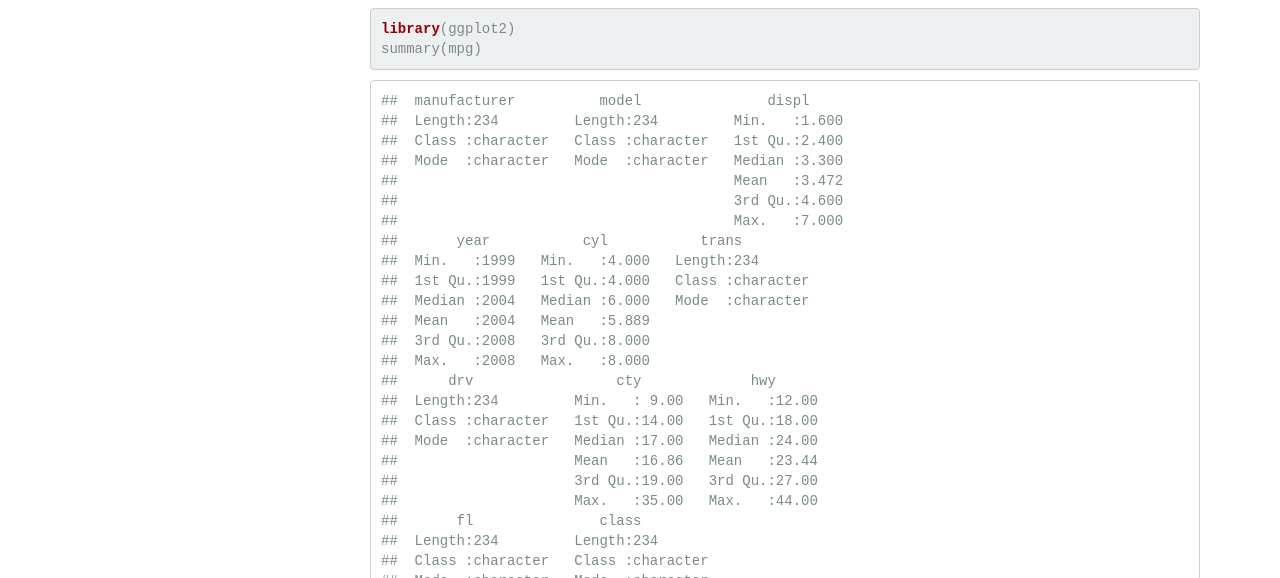
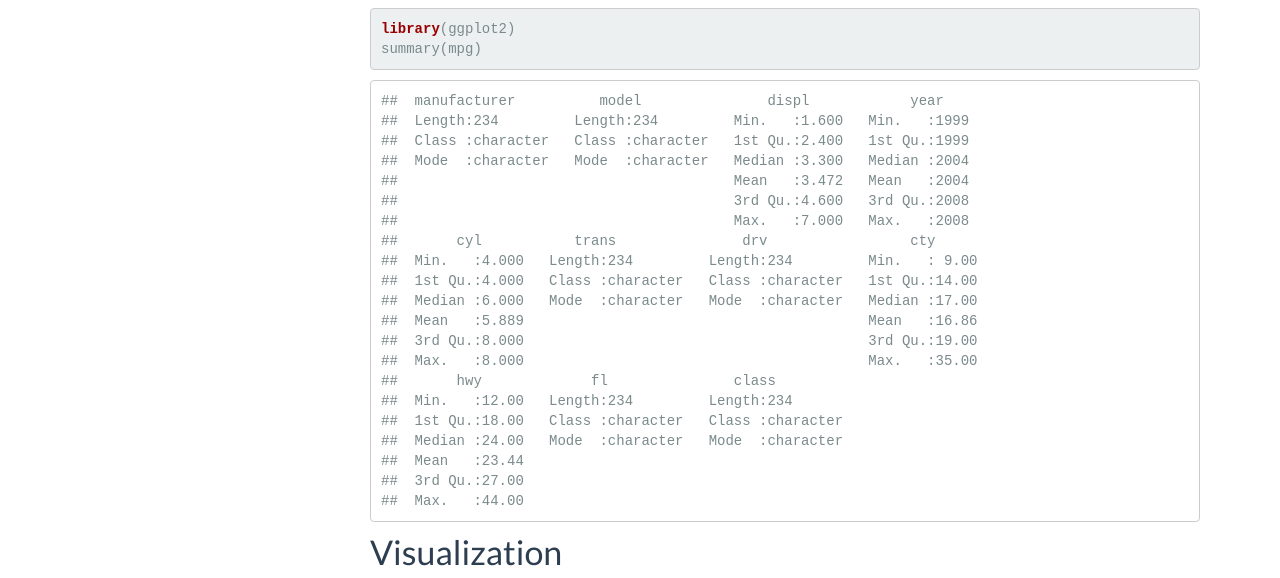
Before and after one commit to peymael/Mywebsite1, a plain HTML site: page docs/assignment-1.html in a window 1280 px wide. Shown: the part 337-915 px from the top of the page. Drawn offline with nearby package versions, Linux system fonts and the light colour scheme; some packages are replaced by stand-ins of ours.

Commit message:
Add files via upload

```diff
--- a/docs/assignment-1.html
+++ b/docs/assignment-1.html
@@ -14,7 +14,7 @@
 
 <title>Assignment 1: Coding Showcase</title>
 
-<script src="site_libs/header-attrs-2.30/header-attrs.js"></script>
+<script src="site_libs/header-attrs-2.29/header-attrs.js"></script>
 <script src="site_libs/jquery-3.6.0/jquery-3.6.0.min.js"></script>
 <meta name="viewport" content="width=device-width, initial-scale=1" />
 <link href="site_libs/bootstrap-3.3.5/css/flatly.min.css" rel="stylesheet" />
@@ -358,34 +358,27 @@ fitting a simple model.</p>
 <strong>ggplot2</strong>.</p>
 <pre class="r"><code>library(ggplot2)
 summary(mpg)</code></pre>
-<pre><code>##  manufacturer          model               displ
-##  Length:234         Length:234         Min.   :1.600
-##  Class :character   Class :character   1st Qu.:2.400
-##  Mode  :character   Mode  :character   Median :3.300
-##                                        Mean   :3.472
-##                                        3rd Qu.:4.600
-##                                        Max.   :7.000
-##       year           cyl           trans
-##  Min.   :1999   Min.   :4.000   Length:234
-##  1st Qu.:1999   1st Qu.:4.000   Class :character
-##  Median :2004   Median :6.000   Mode  :character
-##  Mean   :2004   Mean   :5.889
-##  3rd Qu.:2008   3rd Qu.:8.000
-##  Max.   :2008   Max.   :8.000
-##      drv                 cty             hwy
-##  Length:234         Min.   : 9.00   Min.   :12.00
-##  Class :character   1st Qu.:14.00   1st Qu.:18.00
-##  Mode  :character   Median :17.00   Median :24.00
-##                     Mean   :16.86   Mean   :23.44
-##                     3rd Qu.:19.00   3rd Qu.:27.00
-##                     Max.   :35.00   Max.   :44.00
-##       fl               class
-##  Length:234         Length:234
-##  Class :character   Class :character
-##  Mode  :character   Mode  :character
-##
-##
-## </code></pre>
+<pre><code>##  manufacturer          model               displ            year
+##  Length:234         Length:234         Min.   :1.600   Min.   :1999
+##  Class :character   Class :character   1st Qu.:2.400   1st Qu.:1999
+##  Mode  :character   Mode  :character   Median :3.300   Median :2004
+##                                        Mean   :3.472   Mean   :2004
+##                                        3rd Qu.:4.600   3rd Qu.:2008
+##                                        Max.   :7.000   Max.   :2008
+##       cyl           trans               drv                 cty
+##  Min.   :4.000   Length:234         Length:234         Min.   : 9.00
+##  1st Qu.:4.000   Class :character   Class :character   1st Qu.:14.00
+##  Median :6.000   Mode  :character   Mode  :character   Median :17.00
+##  Mean   :5.889                                         Mean   :16.86
+##  3rd Qu.:8.000                                         3rd Qu.:19.00
+##  Max.   :8.000                                         Max.   :35.00
+##       hwy             fl               class
+##  Min.   :12.00   Length:234         Length:234
+##  1st Qu.:18.00   Class :character   Class :character
+##  Median :24.00   Mode  :character   Mode  :character
+##  Mean   :23.44
+##  3rd Qu.:27.00
+##  Max.   :44.00</code></pre>
 </div>
 <div id="visualization" class="section level1">
 <h1>Visualization</h1>
--- /dev/null
+++ b/docs/site_libs/header-attrs-2.29/header-attrs.js
@@ -0,0 +1,12 @@
+// Pandoc 2.9 adds attributes on both header and div. We remove the former (to
+// be compatible with the behavior of Pandoc < 2.8).
+document.addEventListener('DOMContentLoaded', function(e) {
+  var hs = document.querySelectorAll("div.section[class*='level'] > :first-child");
+  var i, h, a;
+  for (i = 0; i < hs.length; i++) {
+    h = hs[i];
+    if (!/^h[1-6]$/i.test(h.tagName)) continue;  // it should be a header h1-h6
+    a = h.attributes;
+    while (a.length > 0) h.removeAttribute(a[0].name);
+  }
+});
```
Also changed, not shown: docs/analyses.html (+33 -12 lines), docs/index.html (+4 -9 lines), docs/template-analysis.html (+1 -1 lines), docs/assignment-1_files/figure-html/unnamed-chunk-2-1.png, docs/img/picture.png (added).
